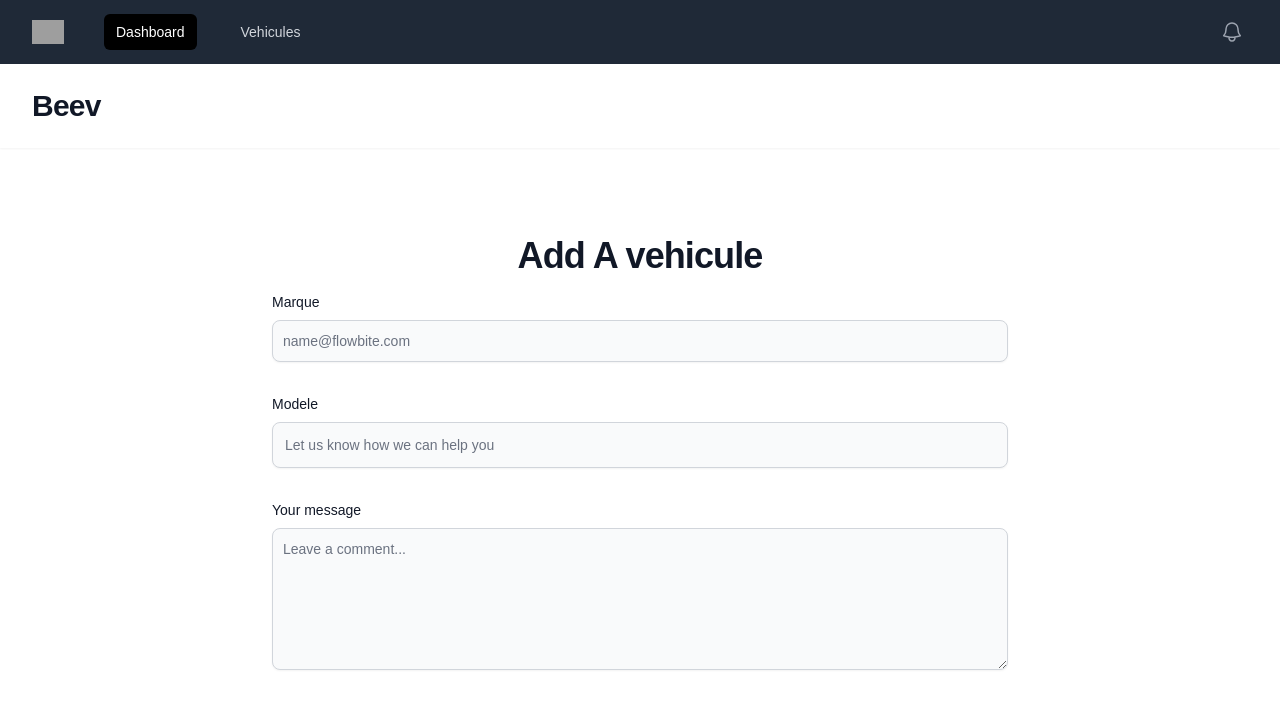
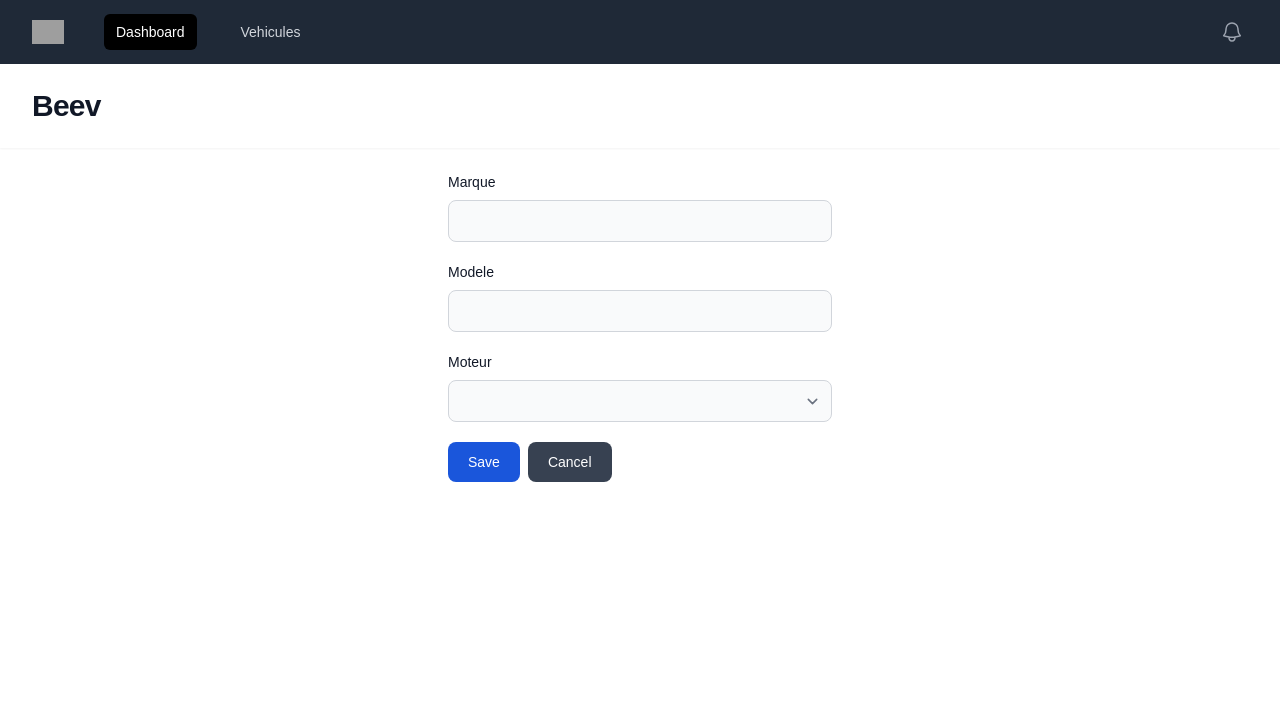
Before and after one commit to NlengDominique/fleetTracker, an Angular app: page /vehicule/add in a window 1280 px wide. Shown: the top 708 px of the page. Built offline with nearby package versions, Linux system fonts and the light colour scheme; grey boxes are pictures that could not be loaded.

Commit message:
feat: améliorer le formulaire d'ajout de véhicule avec validation et gestion des soumissions

```diff
--- a/src/app/components/add-vehicule/add-vehicule.html
+++ b/src/app/components/add-vehicule/add-vehicule.html
@@ -1,20 +1,27 @@
-<section class="bg-white dark:bg-gray-900">
-  <div class="py-8 lg:py-16 px-4 mx-auto max-w-screen-md">
-      <h2 class="mb-4 text-4xl tracking-tight font-extrabold text-center text-gray-900 dark:text-white">Add A vehicule</h2>
-      <form action="#" class="space-y-8">
-          <div>
-              <label for="email" class="block mb-2 text-sm font-medium text-gray-900 dark:text-gray-300">Marque</label>
-              <input type="email" id="email" class="shadow-sm bg-gray-50 border border-gray-300 text-gray-900 text-sm rounded-lg focus:ring-primary-500 focus:border-primary-500 block w-full p-2.5 dark:bg-gray-700 dark:border-gray-600 dark:placeholder-gray-400 dark:text-white dark:focus:ring-primary-500 dark:focus:border-primary-500 dark:shadow-sm-light" placeholder="name@flowbite.com" required>
-          </div>
-          <div>
-              <label for="subject" class="block mb-2 text-sm font-medium text-gray-900 dark:text-gray-300">Modele</label>
-              <input type="text" id="subject" class="block p-3 w-full text-sm text-gray-900 bg-gray-50 rounded-lg border border-gray-300 shadow-sm focus:ring-primary-500 focus:border-primary-500 dark:bg-gray-700 dark:border-gray-600 dark:placeholder-gray-400 dark:text-white dark:focus:ring-primary-500 dark:focus:border-primary-500 dark:shadow-sm-light" placeholder="Let us know how we can help you" required>
-          </div>
-          <div class="sm:col-span-2">
-              <label for="message" class="block mb-2 text-sm font-medium text-gray-900 dark:text-gray-400">Your message</label>
-              <textarea id="message" rows="6" class="block p-2.5 w-full text-sm text-gray-900 bg-gray-50 rounded-lg shadow-sm border border-gray-300 focus:ring-primary-500 focus:border-primary-500 dark:bg-gray-700 dark:border-gray-600 dark:placeholder-gray-400 dark:text-white dark:focus:ring-primary-500 dark:focus:border-primary-500" placeholder="Leave a comment..."></textarea>
-          </div>
-          <button type="submit" class="py-3 px-5 text-sm font-medium text-center text-white rounded-lg bg-primary-700 sm:w-fit hover:bg-primary-800 focus:ring-4 focus:outline-none focus:ring-primary-300 dark:bg-primary-600 dark:hover:bg-primary-700 dark:focus:ring-primary-800">Send message</button>
-      </form>
+
+
+<form [formGroup]="vehiculeForm" (ngSubmit)="onSubmit()" class="max-w-sm mx-auto">
+  <div class="mb-5">
+    <label for="marque" class="block mb-2 text-sm font-medium text-gray-900 dark:text-white">Marque</label>
+    <input formControlName="marque"  type="text" id="marque" class="bg-gray-50 border border-gray-300 text-gray-900 text-sm rounded-lg focus:ring-blue-500 focus:border-blue-500 block w-full p-2.5 dark:bg-gray-700 dark:border-gray-600 dark:placeholder-gray-400 dark:text-white dark:focus:ring-blue-500 dark:focus:border-blue-500"  required />
   </div>
-</section>
+  <div class="mb-5">
+    <label for="modele" class="block mb-2 text-sm font-medium text-gray-900 dark:text-white">Modele</label>
+    <input formControlName="modele" type="text" id="modele"  class="bg-gray-50 border border-gray-300 text-gray-900 text-sm rounded-lg focus:ring-blue-500 focus:border-blue-500 block w-full p-2.5 dark:bg-gray-700 dark:border-gray-600 dark:placeholder-gray-400 dark:text-white dark:focus:ring-blue-500 dark:focus:border-blue-500"  required />
+  </div>
+
+  <div class="mb-5">
+          <label for="type_moteur" class="block mb-2 text-sm font-medium text-gray-900 dark:text-white">Moteur</label>
+
+      <select id="type_moteur" formControlName="type_moteur"  class="bg-gray-50 border border-gray-300 text-gray-900 text-sm rounded-lg focus:ring-blue-500 focus:border-blue-500 block w-full p-2.5 dark:bg-gray-700 dark:border-gray-600 dark:placeholder-gray-400 dark:text-white dark:focus:ring-blue-500 dark:focus:border-blue-500">
+        <option >Choisir</option>
+        <option value="BEV">BEV</option>
+        <option value="ICE">ICE</option>
+
+      </select>
+      </div>
+
+  <button type="submit" [disabled]="!vehiculeForm.valid" class="text-white bg-blue-700 hover:bg-blue-800 focus:ring-4 focus:outline-none focus:ring-blue-300 font-medium rounded-lg text-sm w-full sm:w-auto px-5 py-2.5 text-center dark:bg-blue-600 dark:hover:bg-blue-700 dark:focus:ring-blue-800">Save</button>
+    <button type="reset" class="ml-2 text-white bg-gray-700 hover:bg-blue-800 focus:ring-4 focus:outline-none focus:ring-blue-300 font-medium rounded-lg text-sm w-full sm:w-auto px-5 py-2.5 text-center dark:bg-blue-600 dark:hover:bg-blue-700 dark:focus:ring-blue-800">Cancel</button>
+
+</form>
--- a/src/app/components/add-vehicule/add-vehicule.ts
+++ b/src/app/components/add-vehicule/add-vehicule.ts
@@ -1,11 +1,46 @@
-import { Component } from '@angular/core';
+import { Component, inject, signal } from '@angular/core';
+import { FormControl, FormGroup, ReactiveFormsModule, Validators } from '@angular/forms';
+import { Vehicule, VehiculeService } from '../../services/vehicule-service';
+import { TMoteur } from '../../services/vehicule-service';
+import { Router } from '@angular/router';
+import { sign } from 'crypto';
 
 @Component({
   selector: 'app-add-vehicule',
-  imports: [],
+  imports: [ReactiveFormsModule],
   templateUrl: './add-vehicule.html',
   styleUrl: './add-vehicule.css'
 })
 export class AddVehicule {
+  vehiculeForm = new FormGroup({
+    marque: new FormControl('', { nonNullable: true }),
+    modele: new FormControl('', { nonNullable: true }),
+    type_moteur: new FormControl('', { nonNullable: true })
+  });
 
+  private router = inject(Router);
+
+
+  private vehiculeService = inject(VehiculeService);
+
+  onSubmit() {
+    if (this.vehiculeForm.valid) {
+      const vehicule: Vehicule = {
+        marque: this.vehiculeForm.value.marque!,
+        modele: this.vehiculeForm.value.modele!,
+        type_moteur: this.vehiculeForm.value.type_moteur! as TMoteur
+      };
+
+      this.vehiculeService.addVehicule(vehicule).subscribe({
+        next: (data) => {
+          console.log('Véhicule ajouté avec succès :', data);
+          this.vehiculeForm.reset();
+          this.router.navigate(['/vehicules']);
+        },
+        error: (err) => {
+          console.error('Erreur lors de l\'ajout du véhicule :', err);
+        }
+      });
+    }
+  }
 }
--- a/src/app/services/vehicule-service.ts
+++ b/src/app/services/vehicule-service.ts
@@ -13,13 +13,13 @@ interface VehiculeDate {
 }
 
 export interface Vehicule {
-  id: number;
+  id?: number;
   marque: string;
   modele: string;
   type_moteur: TMoteur;
-  statut: Statut;
-  created_at: VehiculeDate;
-  updated_at: VehiculeDate;
+  statut?: Statut;
+  created_at?: VehiculeDate;
+  updated_at?: VehiculeDate;
 }
 
 @Injectable({
@@ -34,4 +34,9 @@ export class VehiculeService {
     return this.http.get<Vehicule[]>('http://127.0.0.1:8000/api/v1/vehicles');
 
   }
+
+  addVehicule(vehicule:Vehicule) {
+    return this.http.post<Vehicule>('http://127.0.0.1:8000/api/v1/vehicles', vehicule);
+  }
+
 }
```
